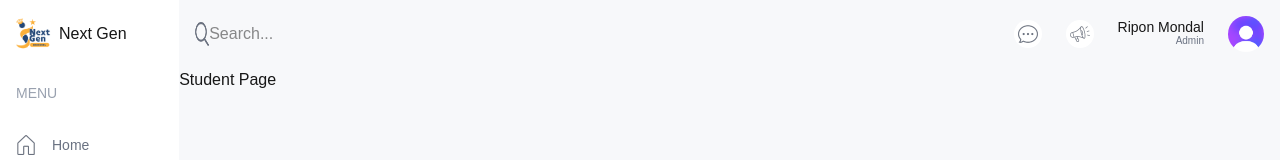
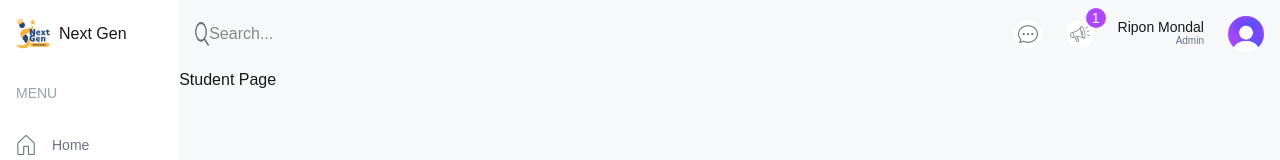
Before and after one commit to riponmondalbd/next-gen-school, a Next.js app: page /student in a window 1280 px wide. Shown: the top 160 px of the page. Built offline with nearby package versions, Linux system fonts and the light colour scheme.

Commit message:
make announcement count

```diff
--- a/src/components/Navbar.tsx
+++ b/src/components/Navbar.tsx
@@ -21,13 +21,16 @@ export default function Navbar() {
         </div>
 
         {/* announcement */}
-        <div className="bg-white rounded-full w-7 h-7 flex items-center justify-center cursor-pointer">
+        <div className="bg-white rounded-full w-7 h-7 flex items-center justify-center cursor-pointer relative">
           <Image
             src={"/assets/announcement.png"}
             alt="message"
             width={20}
             height={20}
           />
+          <div className="absolute -top-3 -right-3 w-5 h-5 flex items-center justify-center bg-purple-500 text-white rounded-full text-sm">
+            1
+          </div>
         </div>
 
         {/* user name & title */}
```
